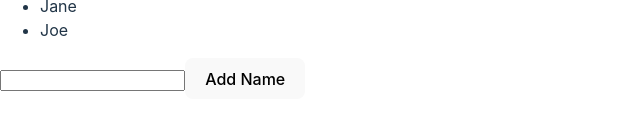
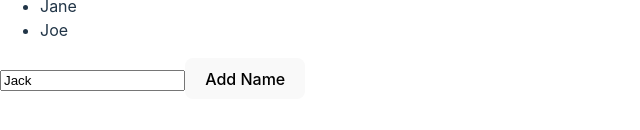
Before and after one commit to sung8/react-state-mgmt-study, a React (Vite) app: page / in a window 1280 px wide. Shown: the part 394-524 px from the top of the page, without its empty margins (0-640 px from the left). Built offline with nearby package versions, Linux system fonts and the light colour scheme.

Commit message:
useState function as parameter

```diff
--- a/src/App.jsx
+++ b/src/App.jsx
@@ -2,7 +2,7 @@ import { useState } from "react";
 
 function NameList() {
   const [list, setList] = useState(["John", "Jane", "Joe"]);
-  const [name, setName] = useState("");
+  const [name, setName] = useState(() => "Jack");
 
   const onAddName = () => {
     setList([...list, name]);
```
